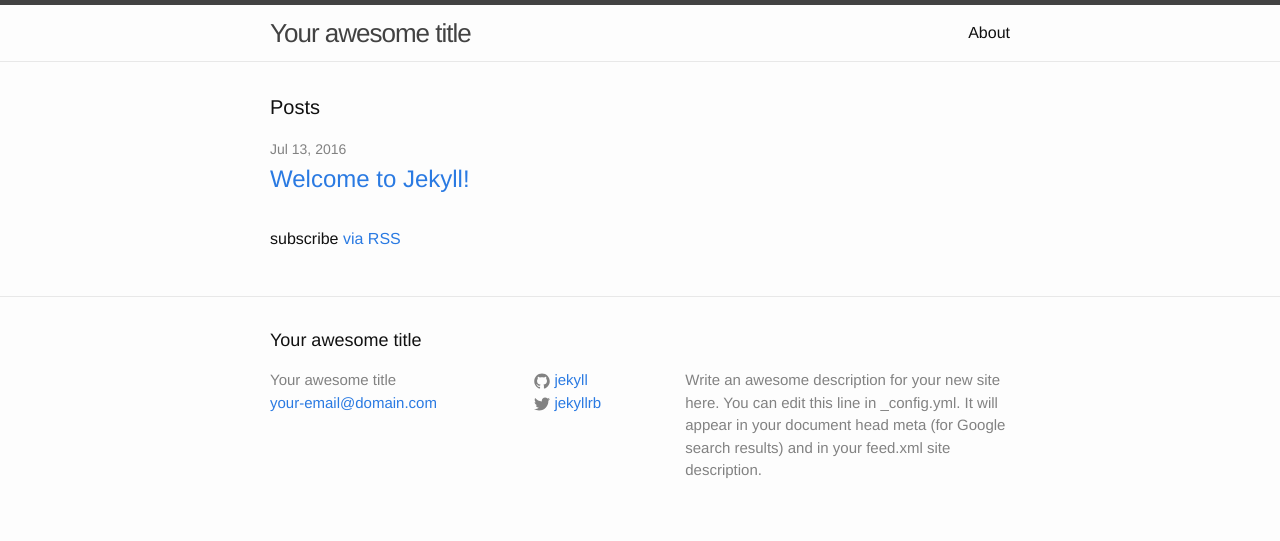
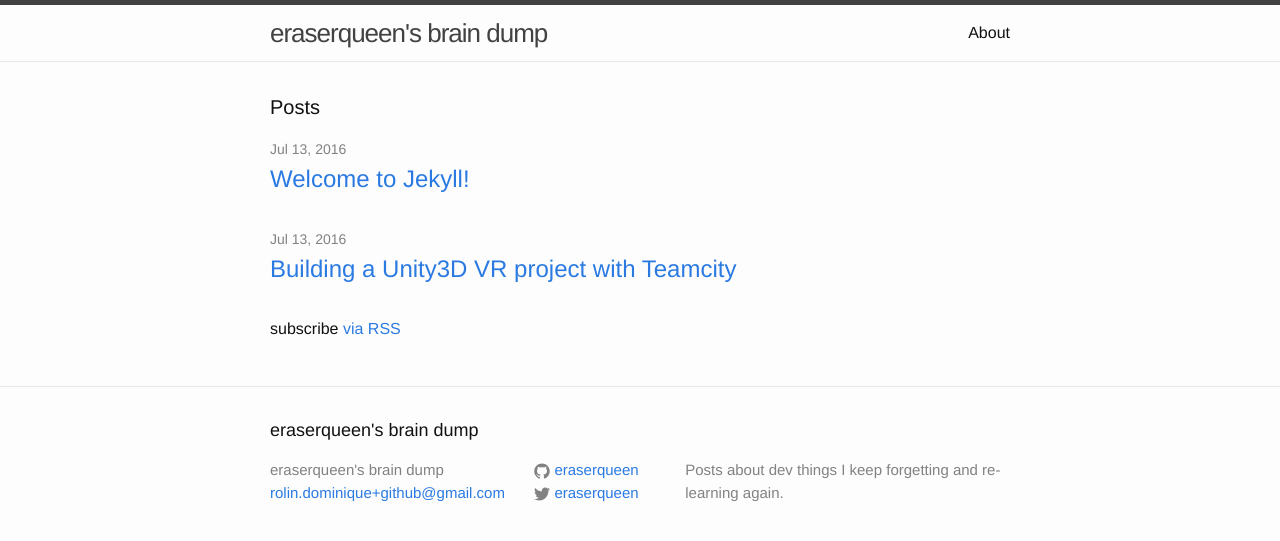
Before and after one commit to eraserqueen/eraserqueen.github.io, a Jekyll site: the page built from index.html, in a window 1280 px wide. Shown: the top 541 px of the page. Built offline with Jekyll 4.4.1, drawn with Linux system fonts in a browser that asks for light colours; some of the changed lines change nothing that is shown.

Commit message:
add post about unity with teamcity, first draft

````diff
--- a/_config.yml
+++ b/_config.yml
@@ -6,16 +6,15 @@
 # 'jekyll serve'. If you change this file, please restart the server process.
 
 # Site settings
-title: Your awesome title
-email: your-email@domain.com
+title: eraserqueen's brain dump
+email: rolin.dominique+github@gmail.com
 description: > # this means to ignore newlines until "baseurl:"
-  Write an awesome description for your new site here. You can edit this
-  line in _config.yml. It will appear in your document head meta (for
-  Google search results) and in your feed.xml site description.
+  Posts about dev things I keep forgetting and re-learning again.
 baseurl: "" # the subpath of your site, e.g. /blog
-url: "http://yourdomain.com" # the base hostname & protocol for your site
-twitter_username: jekyllrb
-github_username:  jekyll
+url: "http://eraserqueen.github.io" # the base hostname & protocol for your site
+repository: "eraserqueen/eraserqueen.github.io"
+twitter_username: eraserqueen
+github_username:  eraserqueen
 
 # Build settings
 markdown: kramdown
--- /dev/null
+++ b/_posts/2016-07-14-building-unity-project-teamcity.markdown
@@ -0,0 +1,80 @@
+---
+layout: post
+title:  "Building a Unity3D VR project with Teamcity"
+date:   2016-07-14 09:55:45 +1000
+categories: unity ci
+---
+
+The project
+---
+A virtual reality game for the Samsung GearVR, using Unity3D, Oculus SDK, Android SDK.
+
+
+Before we start
+---
+I have the project in a public repo on github, and I want Teamcity to build it on every check-in and run unit tests.
+
+Step 1: Unit testing in Unity
+---
+_TODO: talk about Test project_
+
+
+Step 2: Publishing the android APK file with a custom script
+---
+_TODO: talk about Runner.Start_
+
+
+Step 3: Setting up the build server
+---
+
+I found out there's no easy way to avoid Windows for this: I first tried setting up a Linux machine, but Teamcity needs a local instance of Unity to build the project, and their Linux version is experimental. As for MacOS, although unity3d is supported, the Oculus SDK we use for the VR part of the project is not.
+
+Intall Teamcity Server
+===
+* Run the [windows installer](https://www.jetbrains.com/teamcity/), you can keep all default settings. I like to hostfile my server to be something like http://teamcity.local
+* Visit the Teamcity home, set up your admin account
+
+Install Teamcity Agent
+===
+_For simplicity I am hosting the server and the build agent on the same machine but you can separate them of course._
+* Click on "Agents" in the top navigation, then "Install Build Agents" in the top right corner, choose "MS Windows Installer"
+* Run the installer, again all defaults is fine (make sure that the server url is correct if you chose a custom one in the previous step), we're only going to use one agent.
+
+Create project and configuration
+===
+* In "Administration" click "Create Project" and give it a name
+* In Administration > Root > MyProject
+	* under "Build configurations" click "Create Build Configuration", call it something like "MyProject_CI"
+	* In Administration > Root > MyProject > MyProject_CI
+		* in the left-hand menu click "Version Control Settings", then "Attach VCS root" and fill in your repository credentials
+		* in the left-hand menu click "Triggers", then "Add a new trigger". Choose "VCS trigger" and click "Trigger a build on each check-in" then save.
+		* in the left-hand menu click "Build Step" then "Add a build Step". Choose "Command Line" and add the following:
+		* ```
+			"C:\Program Files\Unity\Editor\Unity"
+			-projectPath "%teamcity.build.checkoutDir%"
+			-logfile "%teamcity.build.checkoutDir%\unity.build.%build.number%.log"
+			-executeMethod Runner.Start
+			-batchmode
+			-nographics
+			-runEditorTests
+			-quit
+		```
+		_TODO: explain each argument_
+
+Display Test Results
+===
+* In Administration > Root > MyProject > MyProject_CI, in the left-hand menu click "Build Features" then "Add build feature".
+* Select "XML report processing"
+* report type: NUnit
+* Monitoring rules: ```%teamcity.build.checkoutDir%\EditorTestResults.xml```
+
+List Artifacts
+===
+* Let your build run once for easier selecting
+* In Administration > Root > MyProject > MyProject_CI, click "general settings"
+* Click on the "folder tree" icon next to "Artifacts path" and select the APK file
+* the APK will now show as an artifact of your future builds for easy downloading
+
+Step 4: Use Teamcity's build number to version your APK
+---
+_TODO_
````
